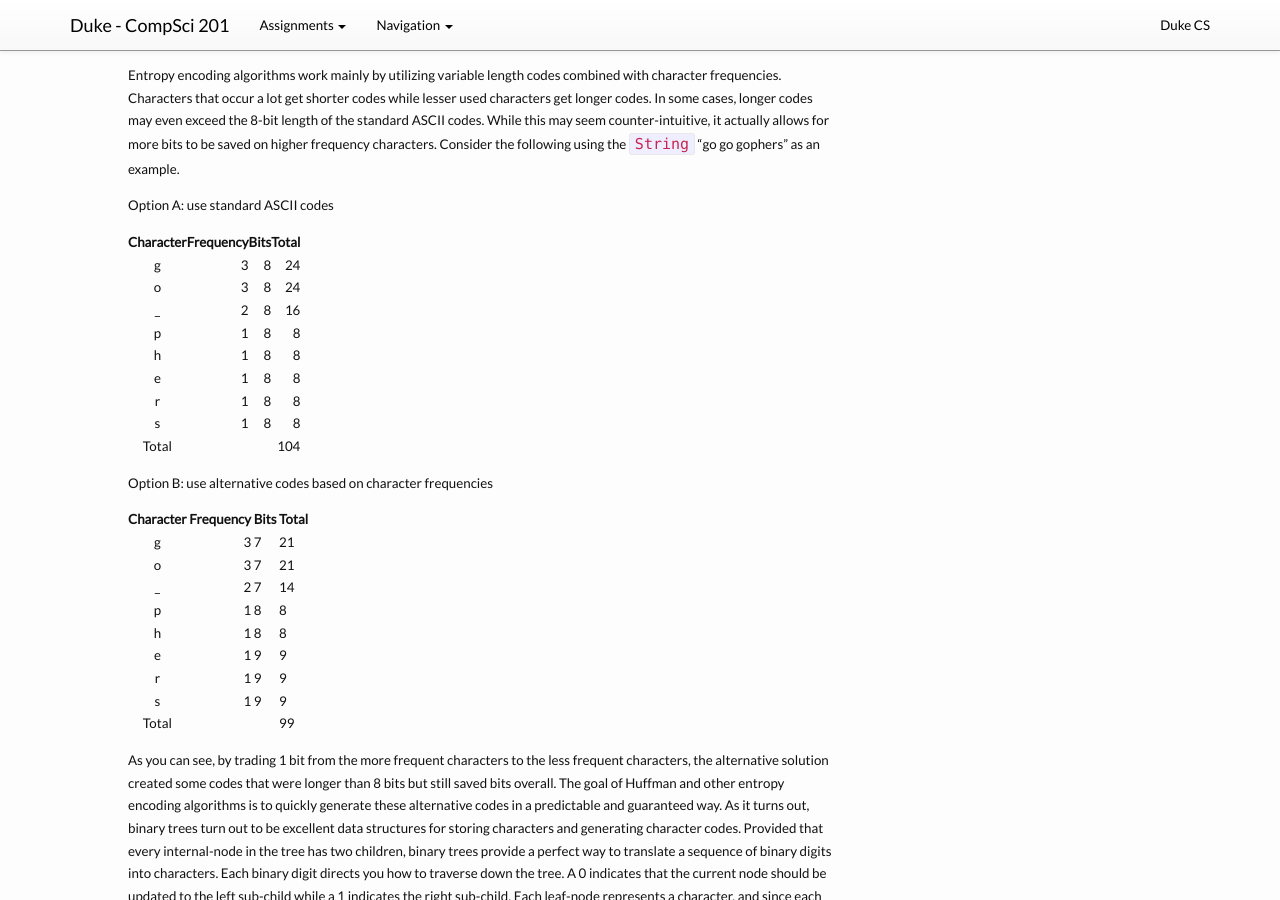
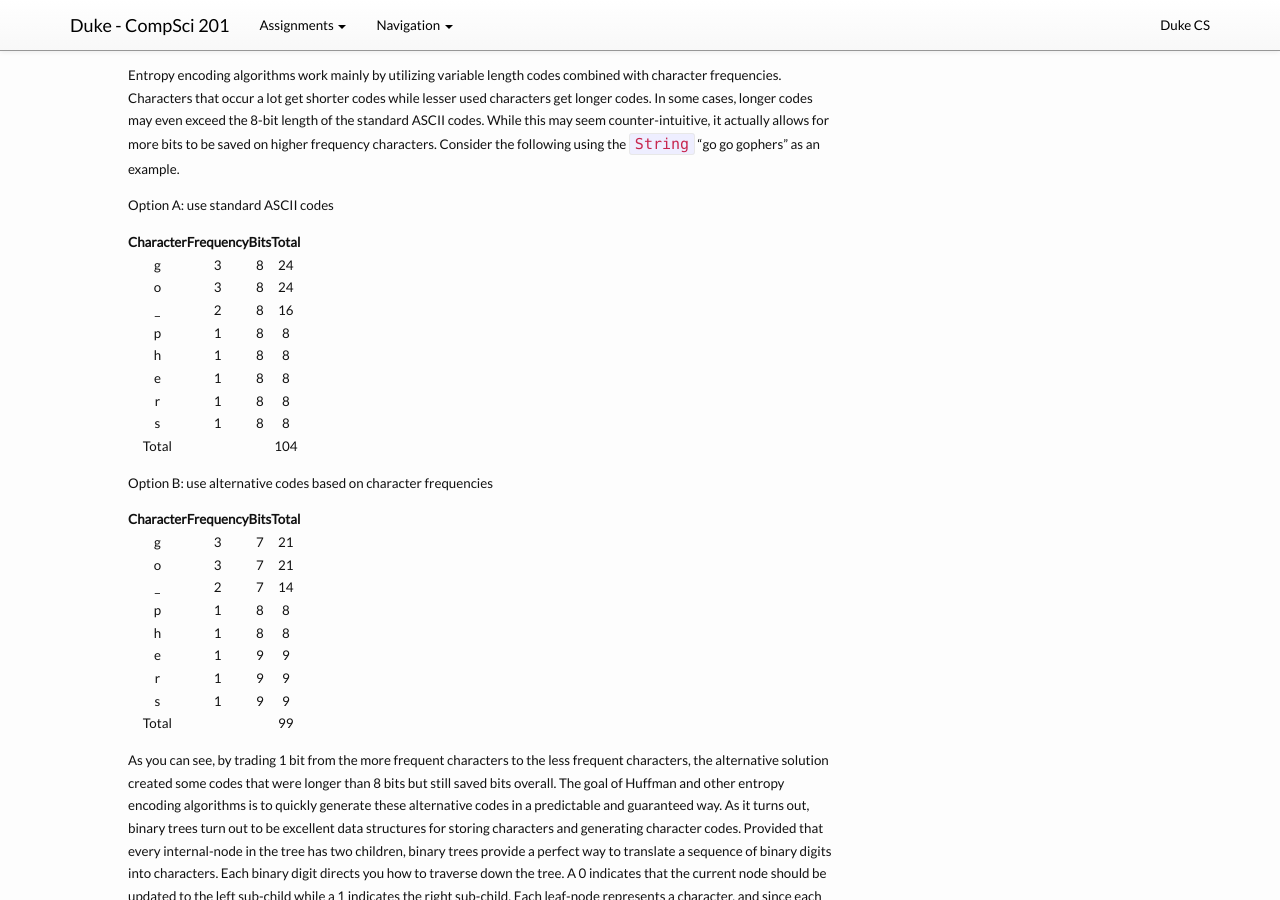
Before and after one commit to compsci201/compsci201.github.io, a Jekyll site: the page built from huffman/2-Algorithm.md, in a window 1280 px wide and 900 px high, scrolled down 509 px. Built offline with Jekyll 4.4.1, drawn with Linux system fonts in a browser that asks for light colours; nearby versions of some CDN libraries.

Commit message:
everything centered

```diff
--- a/huffman/2-Algorithm.md
+++ b/huffman/2-Algorithm.md
@@ -11,7 +11,7 @@ Entropy encoding algorithms work mainly by utilizing variable length codes combi
 Option A: use standard ASCII codes
 
 | Character          | Frequency          | Bits          | Total          |
-|:------------------:| ------------------:| -------------:| --------------:|
+|:------------------:|:------------------:|:-------------:|:--------------:|
 | g                  | 3                  | 8             | 24             |
 | o                  | 3                  | 8             | 24             |
 | _                  | 2                  | 8             | 16             |
@@ -24,24 +24,24 @@ Option A: use standard ASCII codes
 
 Option B: use alternative codes based on character frequencies
 
-| Character          || Frequency          || Bits          || Total          |
-|:------------------:|| ------------------:|| -------------:|| --------------:|
-| g                  || 3                  || 7             || 21             |
-| o                  || 3                  || 7             || 21             |
-| _                  || 2                  || 7             || 14             |
-| p                  || 1                  || 8             || 8              |
-| h                  || 1                  || 8             || 8              |
-| e                  || 1                  || 9             || 9              |
-| r                  || 1                  || 9             || 9              |
-| s                  || 1                  || 9             || 9              |
-| Total              ||                    ||               || 99             |
+| Character          | Frequency          | Bits          | Total          |
+|:------------------:|:------------------:|:-------------:|:--------------:|
+| g                  | 3                  | 7             | 21             |
+| o                  | 3                  | 7             | 21             |
+| _                  | 2                  | 7             | 14             |
+| p                  | 1                  | 8             | 8              |
+| h                  | 1                  | 8             | 8              |
+| e                  | 1                  | 9             | 9              |
+| r                  | 1                  | 9             | 9              |
+| s                  | 1                  | 9             | 9              |
+| Total              |                    |               | 99             |
 
 As you can see, by trading 1 bit from the more frequent characters to the less frequent characters, the alternative solution created some codes that were longer than 8 bits but still saved bits overall.  The goal of Huffman and other entropy encoding algorithms is to quickly generate these alternative codes in a predictable and guaranteed way.  As it turns out, binary trees turn out to be excellent data structures for storing characters and generating character codes.  Provided that every internal-node in the tree has two children, binary trees provide a perfect way to translate a sequence of binary digits into characters.  Each binary digit directs you how to traverse down the tree. A 0 indicates that the current node should be updated to the left sub-child while a 1 indicates the right sub-child.  Each leaf-node represents a character, and since each leaf-node has a unique path from the root-node, each character has a unique code.  This should remind you of tries; in fact Huffman trees are sometimes also referred to as Huffman tries.  Variable length codes are even really easy to construct using a binary tree, just imagine a really unbalanced tree (but remember that each internal node still always needs two children).  Here's a sample Huffman binary tree of "go go gophers" and the corresponding codes.
 
 ![](http://www.cs.duke.edu/csed/poop/huff/info/gohuff.jpg)
 
 | Character          | Code          |
-|:------------------:| -------------:|
+|:------------------:|:-------------:|
 | g                  | 10            |
 | o                  | 11            |
 | _                  | 001           |
```
Also changed, not shown: huffman/6-ExtraCredit.md (+5 -5 lines).
